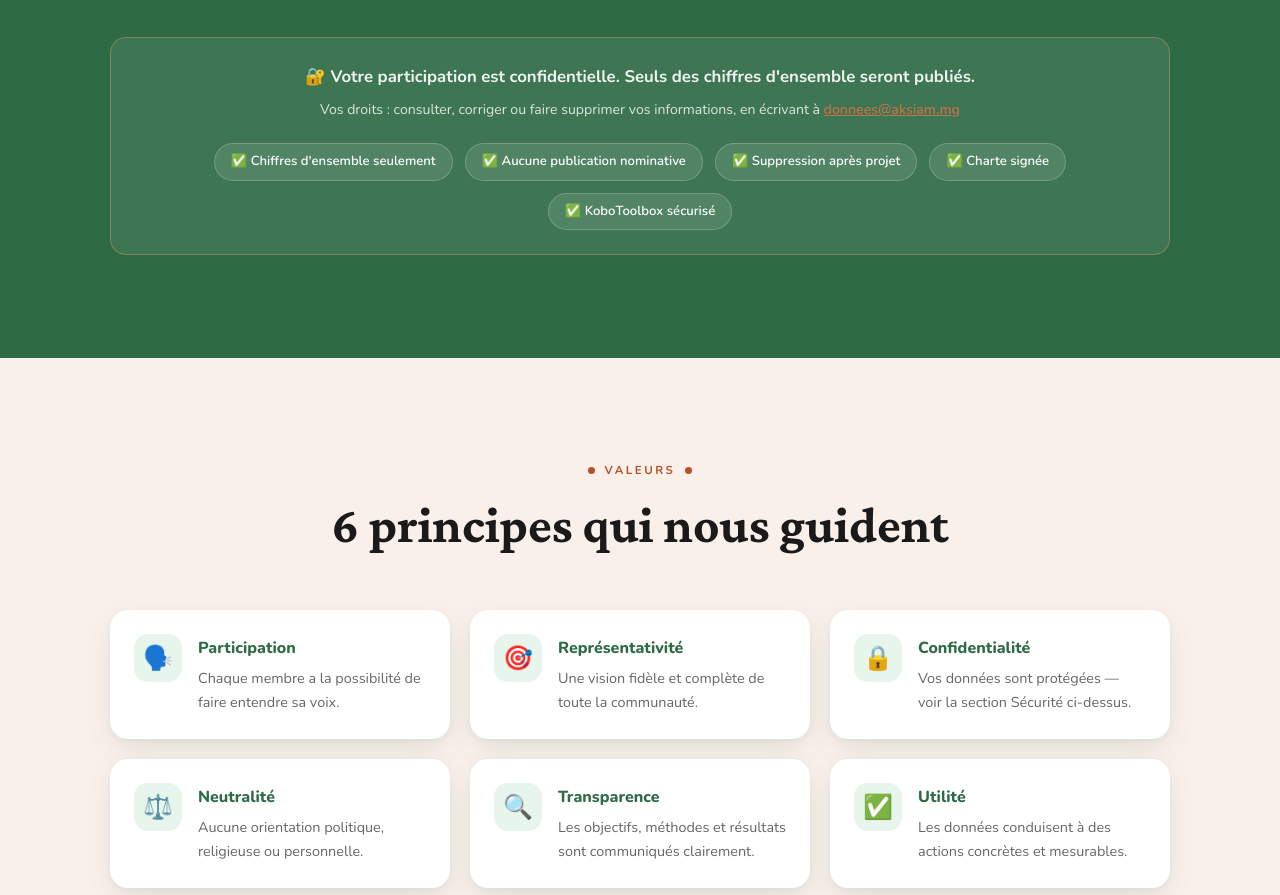
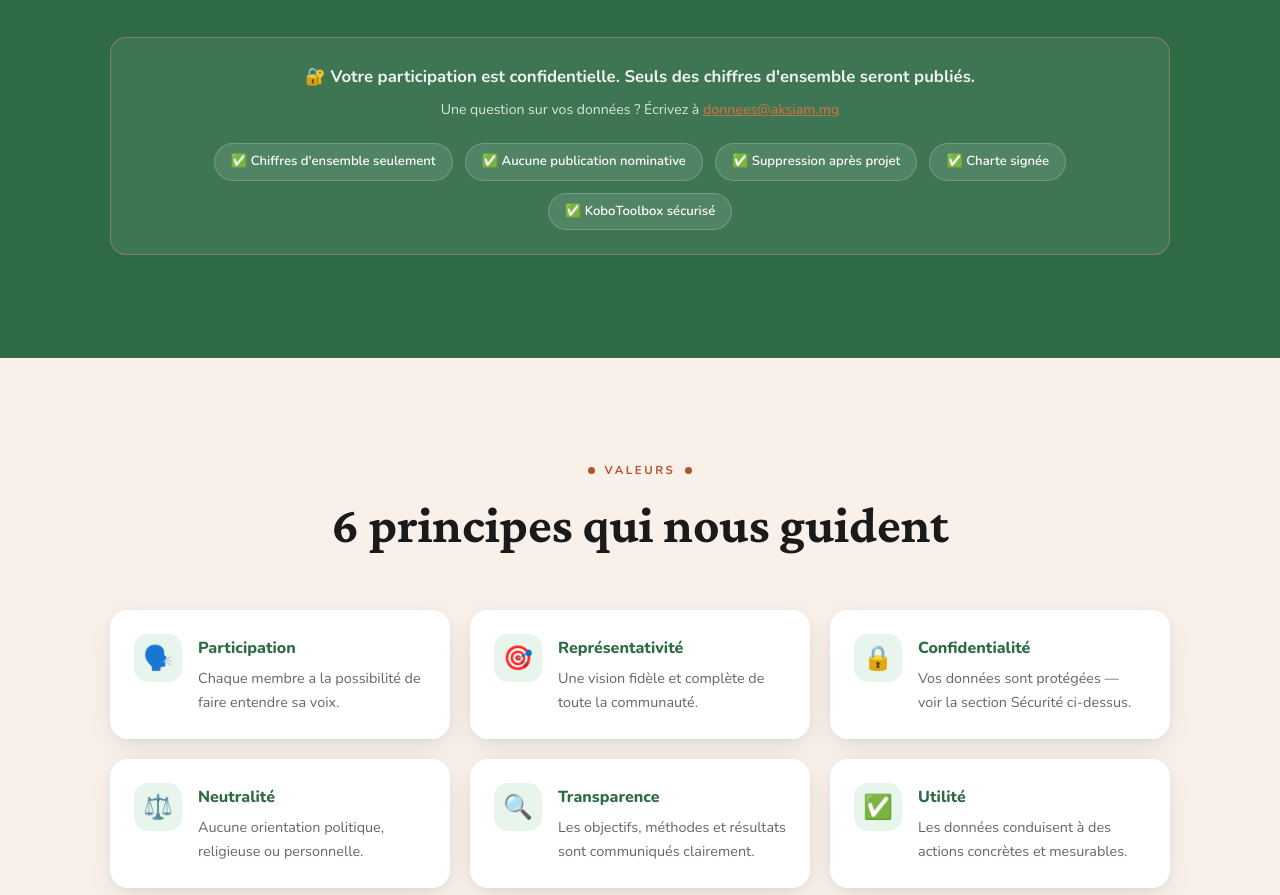
Before and after one commit to aksiam-org/consultation360, a plain HTML site: page index.html in a window 1280 px wide. Shown: the part 5194-6089 px from the top of the page. Drawn offline with nearby package versions, Linux system fonts and the light colour scheme.

Commit message:
Consultation 360 : « Une question sur vos donnees ? » au lieu de la liste des droits (demande du bureau avant la reunion du 24)
Co-Authored-By: Claude Opus 5.5 (1M context) <noreply@anthropic.com>

```diff
--- a/index.html
+++ b/index.html
@@ -949,7 +949,7 @@
 
     <div class="security-banner">
       <p data-lang="fr">🔐 Votre participation est confidentielle. Seuls des chiffres d'ensemble seront publiés.</p><p data-lang="mg">🔐 Voarindrina ny fandraisanao anjara. Tarehimarika ankapobeny ihany no havoaka.</p><p data-lang="en">🔐 Your participation is confidential. Only overall figures will be published.</p>
-      <p class="banner-sub" style="font-style:normal;color:rgba(255,255,255,0.82);" data-lang="fr">Vos droits : consulter, corriger ou faire supprimer vos informations, en écrivant à <a href="mailto:donnees@aksiam.mg" style="color:var(--terra-soft);font-weight:600;">donnees@aksiam.mg</a></p><p class="banner-sub" style="font-style:normal;color:rgba(255,255,255,0.82);" data-lang="mg">Zonao ny mijery, manitsy na mamafa ny mombamomba anao : soraty ny <a href="mailto:donnees@aksiam.mg" style="color:var(--terra-soft);font-weight:600;">donnees@aksiam.mg</a></p><p class="banner-sub" style="font-style:normal;color:rgba(255,255,255,0.82);" data-lang="en">Your rights: access, correct or delete your information by writing to <a href="mailto:donnees@aksiam.mg" style="color:var(--terra-soft);font-weight:600;">donnees@aksiam.mg</a></p>
+      <p class="banner-sub" style="font-style:normal;color:rgba(255,255,255,0.82);" data-lang="fr">Une question sur vos données&nbsp;? Écrivez à <a href="mailto:donnees@aksiam.mg" style="color:var(--terra-soft);font-weight:600;">donnees@aksiam.mg</a></p><p class="banner-sub" style="font-style:normal;color:rgba(255,255,255,0.82);" data-lang="mg">Fanontaniana momba ny angonao&nbsp;? Soraty ny <a href="mailto:donnees@aksiam.mg" style="color:var(--terra-soft);font-weight:600;">donnees@aksiam.mg</a></p><p class="banner-sub" style="font-style:normal;color:rgba(255,255,255,0.82);" data-lang="en">A question about your data? Write to <a href="mailto:donnees@aksiam.mg" style="color:var(--terra-soft);font-weight:600;">donnees@aksiam.mg</a></p>
 
       <div class="security-badges">
         <span class="sec-badge" data-lang="fr">✅ Chiffres d'ensemble seulement</span><span class="sec-badge" data-lang="mg">✅ Tarehimarika ankapobeny ihany</span><span class="sec-badge" data-lang="en">✅ Overall figures only</span>
```
